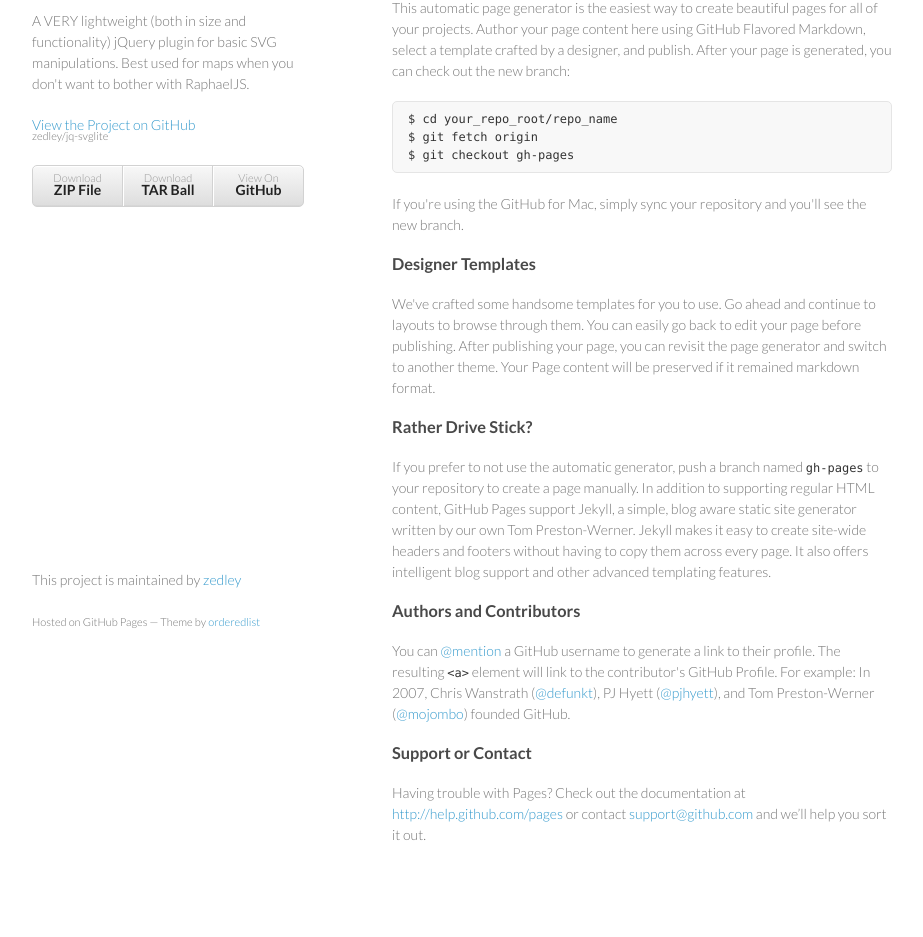
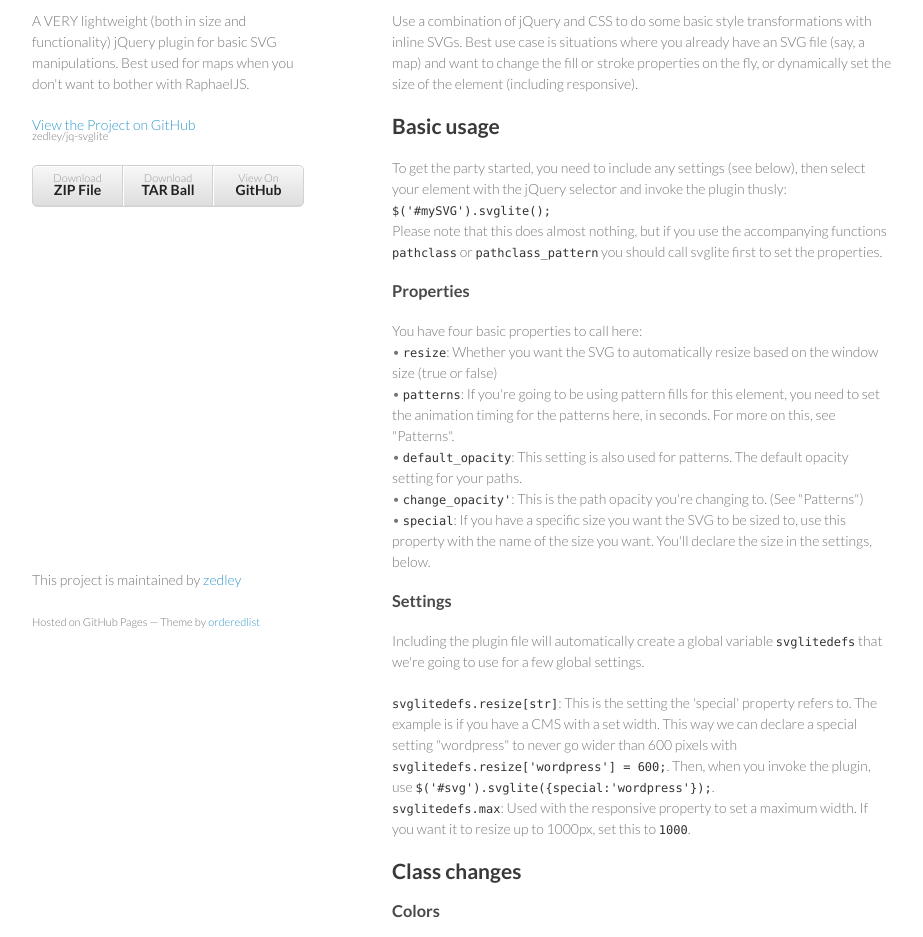
Before and after one commit to kaitwalla/jq-svglite, a plain HTML site: page index.html in a window 1280 px wide. Shown: the part 99-1036 px from the top of the page, without its empty margins (178-1101 px from the left). Before the commit the page ends 1014 px from the top, so only its background shows below. Drawn offline with Linux system fonts and the light colour scheme.

```diff
--- a/index.html
+++ b/index.html
@@ -28,37 +28,83 @@
         </ul>
       </header>
       <section>
-        <h3>
-<a name="welcome-to-github-pages" class="anchor" href="#welcome-to-github-pages"><span class="octicon octicon-link"></span></a>Welcome to GitHub Pages.</h3>
+        <h1>
+<a name="svglite" class="anchor" href="#svglite"><span class="octicon octicon-link"></span></a>SVGLite</h1>
 
-<p>This automatic page generator is the easiest way to create beautiful pages for all of your projects. Author your page content here using GitHub Flavored Markdown, select a template crafted by a designer, and publish. After your page is generated, you can check out the new branch:</p>
+<p>Use a combination of jQuery and CSS to do some basic style transformations with inline SVGs. Best use case is situations where you already have an SVG file (say, a map) and want to change the fill or stroke properties on the fly, or dynamically set the size of the element (including responsive).</p>
 
-<pre><code>$ cd your_repo_root/repo_name
-$ git fetch origin
-$ git checkout gh-pages
-</code></pre>
+<h2>
+<a name="basic-usage" class="anchor" href="#basic-usage"><span class="octicon octicon-link"></span></a>Basic usage</h2>
 
-<p>If you're using the GitHub for Mac, simply sync your repository and you'll see the new branch.</p>
+<p>To get the party started, you need to include any settings (see below), then select your element with the jQuery selector and invoke the plugin thusly:<br>
+<code>$('#mySVG').svglite();</code><br>
+Please note that this does almost nothing, but if you use the accompanying functions <code>pathclass</code> or <code>pathclass_pattern</code> you should call svglite first to set the properties.</p>
 
 <h3>
-<a name="designer-templates" class="anchor" href="#designer-templates"><span class="octicon octicon-link"></span></a>Designer Templates</h3>
+<a name="properties" class="anchor" href="#properties"><span class="octicon octicon-link"></span></a>Properties</h3>
 
-<p>We've crafted some handsome templates for you to use. Go ahead and continue to layouts to browse through them. You can easily go back to edit your page before publishing. After publishing your page, you can revisit the page generator and switch to another theme. Your Page content will be preserved if it remained markdown format.</p>
+<p>You have four basic properties to call here:<br>
+• <code>resize</code>: Whether you want the SVG to automatically resize based on the window size (true or false)<br>
+• <code>patterns</code>: If you're going to be using pattern fills for this element, you need to set the animation timing for the patterns here, in seconds. For more on this, see "Patterns".<br>
+• <code>default_opacity</code>: This setting is also used for patterns. The default opacity setting for your paths.<br>
+• <code>change_opacity'</code>: This is the path opacity you're changing to. (See "Patterns")<br>
+• <code>special</code>: If you have a specific size you want the SVG to be sized to, use this property with the name of the size you want. You'll declare the size in the settings, below.</p>
 
 <h3>
-<a name="rather-drive-stick" class="anchor" href="#rather-drive-stick"><span class="octicon octicon-link"></span></a>Rather Drive Stick?</h3>
+<a name="settings" class="anchor" href="#settings"><span class="octicon octicon-link"></span></a>Settings</h3>
 
-<p>If you prefer to not use the automatic generator, push a branch named <code>gh-pages</code> to your repository to create a page manually. In addition to supporting regular HTML content, GitHub Pages support Jekyll, a simple, blog aware static site generator written by our own Tom Preston-Werner. Jekyll makes it easy to create site-wide headers and footers without having to copy them across every page. It also offers intelligent blog support and other advanced templating features.</p>
+<p>Including the plugin file will automatically create a global variable <code>svglitedefs</code> that we're going to use for a few global settings. </p>
+
+<p><code>svglitedefs.resize[str]</code>: This is the setting the 'special' property refers to. The example is if you have a CMS with a set width. This way we can declare a special setting "wordpress" to never go wider than 600 pixels with <code>svglitedefs.resize['wordpress'] = 600;</code>. Then, when you invoke the plugin, use <code>$('#svg').svglite({special:'wordpress'});</code>.<br>
+<code>svglitedefs.max</code>: Used with the responsive property to set a maximum width. If you want it to resize up to 1000px, set this to <code>1000</code>.</p>
+
+<h2>
+<a name="class-changes" class="anchor" href="#class-changes"><span class="octicon octicon-link"></span></a>Class changes</h2>
 
 <h3>
-<a name="authors-and-contributors" class="anchor" href="#authors-and-contributors"><span class="octicon octicon-link"></span></a>Authors and Contributors</h3>
+<a name="colors" class="anchor" href="#colors"><span class="octicon octicon-link"></span></a>Colors</h3>
 
-<p>You can <a href="https://github.com/blog/821" class="user-mention">@mention</a> a GitHub username to generate a link to their profile. The resulting <code>&lt;a&gt;</code> element will link to the contributor's GitHub Profile. For example: In 2007, Chris Wanstrath (<a href="https://github.com/defunkt" class="user-mention">@defunkt</a>), PJ Hyett (<a href="https://github.com/pjhyett" class="user-mention">@pjhyett</a>), and Tom Preston-Werner (<a href="https://github.com/mojombo" class="user-mention">@mojombo</a>) founded GitHub.</p>
+<p>The other big thing that SVGLite provides is the ability to change the styling of your SVG paths. (Note: This may also work on polyfills, compound paths and groups, but it's only been tested on paths because that's all I needed it to do.)</p>
+
+<p>Most of this is done via CSS, but the provided secondary jQuery functions (pathclass and pathclass_pattern) provide an easy method to implement the necessary CSS changes (<code>$.addClass</code> and <code>$.removeClass</code> DO NOT WORK on SVGs. Trust me). The script automatically calls in the necessary transitions on all paths that are children of your main SVG element.</p>
+
+<p>Usage is pretty easy. If you're using just color fills (or changing the stroke), use <code>$.pathclass</code> thusly:  </p>
+
+<p><code>$('#path_id').pathclass('class');</code></p>
+
+<p>The default behavior is to replace all classes with the one provided. If you want to add a class while keeping the extant ones, use this:</p>
+
+<p><code>$('#path_id').pathclass('class','add');</code></p>
+
+<p>If you want to clear all classes, run the function with no parameters.</p>
+
+<p><code>$('#path_id').pathclass();</code></p>
+
+<p>If you want to remove a specific class, this:</p>
+
+<p><code>$('#path_id').pathclass('class','remove');</code></p>
 
 <h3>
-<a name="support-or-contact" class="anchor" href="#support-or-contact"><span class="octicon octicon-link"></span></a>Support or Contact</h3>
+<a name="patterns" class="anchor" href="#patterns"><span class="octicon octicon-link"></span></a>Patterns</h3>
 
-<p>Having trouble with Pages? Check out the documentation at <a href="http://help.github.com/pages">http://help.github.com/pages</a> or contact <a href="mailto:support@github.com">support@github.com</a> and we’ll help you sort it out.</p>
+<p>Patterns are the SVG implementation of background images. Because these must be defined <a href="http://stackoverflow.com/a/3798797/645364">within the SVG</a> itself, the CSS fade we're using for colors doesn't work. Hence, if you're working with elements that are EVER going to use a pattern fill, you should use this second set of functions.</p>
+
+<p>Basically, we fake the transitions via the fill-opacity CSS property, which does exactly what you think it does. How the examples do it are pretty simple: everything starts at a mostly transparent color (0.1 black, which renders a light gray). You could also start with something super dark and fade in and out, but for our purposes we go light to dark.</p>
+
+<p>So our example would use</p>
+
+<p><code>$('#svg).svglite({change_opacity:1,default_opacity:0.1});</code></p>
+
+<p>And for our class changes we would use</p>
+
+<p><code>$('#path_id').pathclass_pattern();</code></p>
+
+<p>With the same rules that apply above in terms of adding and removing classes.</p>
+
+<h2>
+<a name="limitations" class="anchor" href="#limitations"><span class="octicon octicon-link"></span></a>Limitations</h2>
+
+<p>I cannot stress enough the basic nature of this plugin. If you want to do anything other than change the fill, stroke or size of your SVG, this plugin <strong>will not do jack for you</strong>. I created it for my own uses for basic maps, and am loading up <a href="http://stackoverflow.com/questions/4809194/convert-svg-image-to-png-with-php">ImageMagick-created PNGs</a> as fallbacks.</p>
       </section>
       <footer>
         <p>This project is maintained by <a href="https://github.com/zedley">zedley</a></p>
```
Also changed, not shown: params.json (+1 -1 lines).
